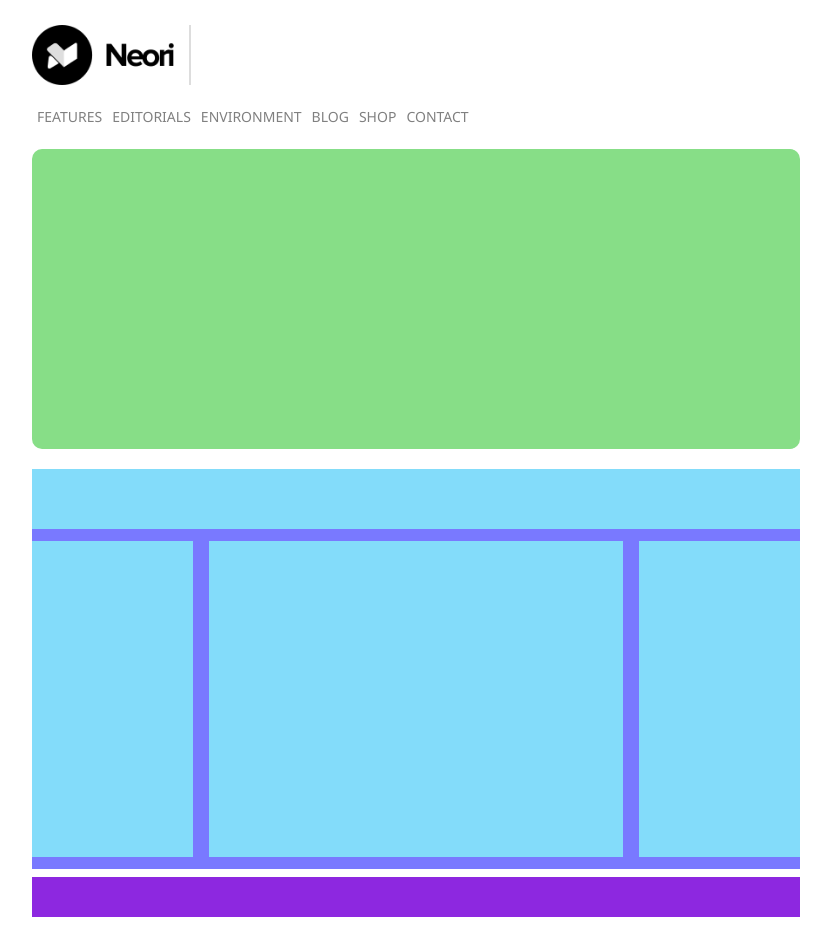
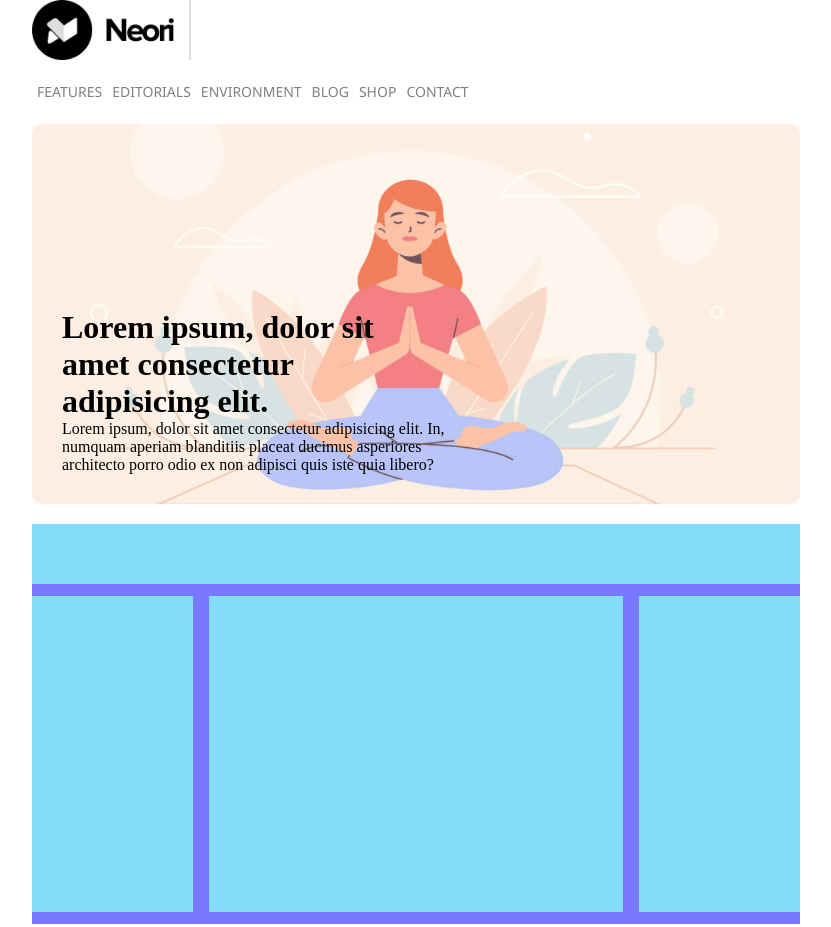
Before and after one commit to AlessandroBonifazi/htmlcss-wp, a plain HTML site: page index.html in a window 1280 px wide. Shown: the top 927 px of the page, without its empty margins (224-1055 px from the left). Drawn offline with Linux system fonts and the light colour scheme.

Commit message:
jumbotron

```diff
--- a/css/style.css
+++ b/css/style.css
@@ -15,9 +15,13 @@
     display: table;
 }
 
+.overlay {
+    background-color: rgba(247, 247, 220, 0.2);
+    height: 100%;
+}
 .container {
     width: 60%;
-    margin: 25px auto;
+    margin: auto;
 }
 
 .logo {
@@ -58,12 +62,22 @@ header li a {
 /* Fine bottoni */
 
 .jumbotron {
-    height: 300px;
-    background-color: rgb(135, 222, 135);
+    height: 380px;
+    background-image: url("../img/banner.jpg");
+    background-size: cover;
+    background-position: center;
+    background-repeat: no-repeat;
     margin-top: 20px;
     border-radius: 10px;
+    position: relative;
 }
 
+.banner {
+    width: 50%;
+    position: absolute;
+    left: 30px;
+    bottom: 30px;
+}
 .content {
     padding-bottom: 12px;
     background-color: rgb(121, 121, 255);
@@ -92,7 +106,7 @@ header li a {
 }
 
 footer {
-    height: 40px;
+    height: 25px;
     background-color: rgb(141, 40, 224);
     margin-top: 8px;
 }
--- a/index.html
+++ b/index.html
@@ -7,8 +7,7 @@
     <meta name="viewport" content="width=device-width, initial-scale=1.0">
     <link rel="preconnect" href="https://fonts.googleapis.com">
     <link rel="preconnect" href="https://fonts.gstatic.com" crossorigin>
-    <link href="https://fonts.googleapis.com/css2?family=Noto+Sans&display=swap"
-        rel="stylesheet">
+    <link href="https://fonts.googleapis.com/css2?family=Noto+Sans&display=swap" rel="stylesheet">
     <link rel="stylesheet" href="css/style.css">
     <title>Wp</title>
 </head>
@@ -32,7 +31,15 @@
         </header>
 
         <div class="jumbotron">
-
+            <div class="overlay">
+                <div class="banner">
+                    <h1>Lorem ipsum, dolor sit amet consectetur adipisicing elit.</h1>
+                    <p>Lorem ipsum, dolor sit amet consectetur adipisicing elit. In, numquam aperiam
+                        blanditiis placeat ducimus asperiores architecto porro odio ex non adipisci
+                        quis
+                        iste quia libero?</p>
+                </div>
+            </div>
         </div>
 
         <div class="content">
```
